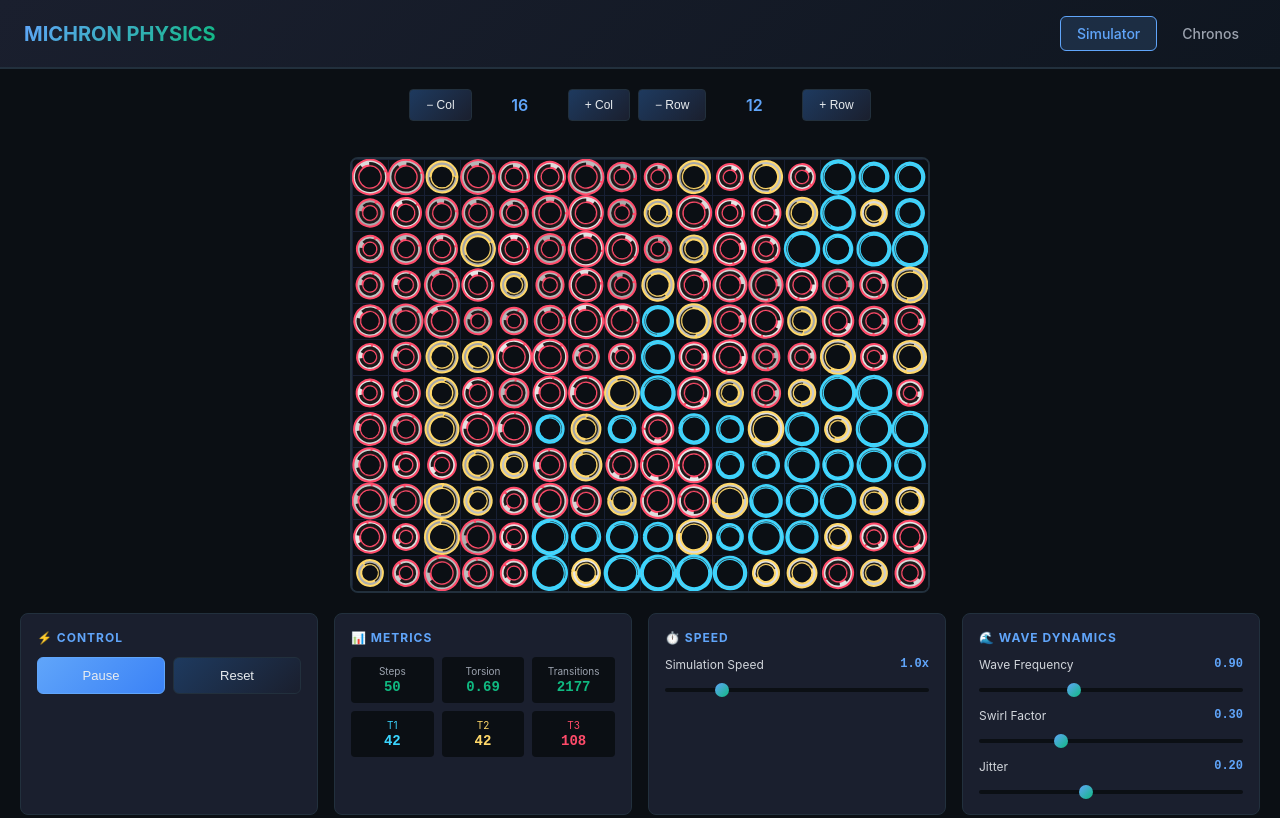
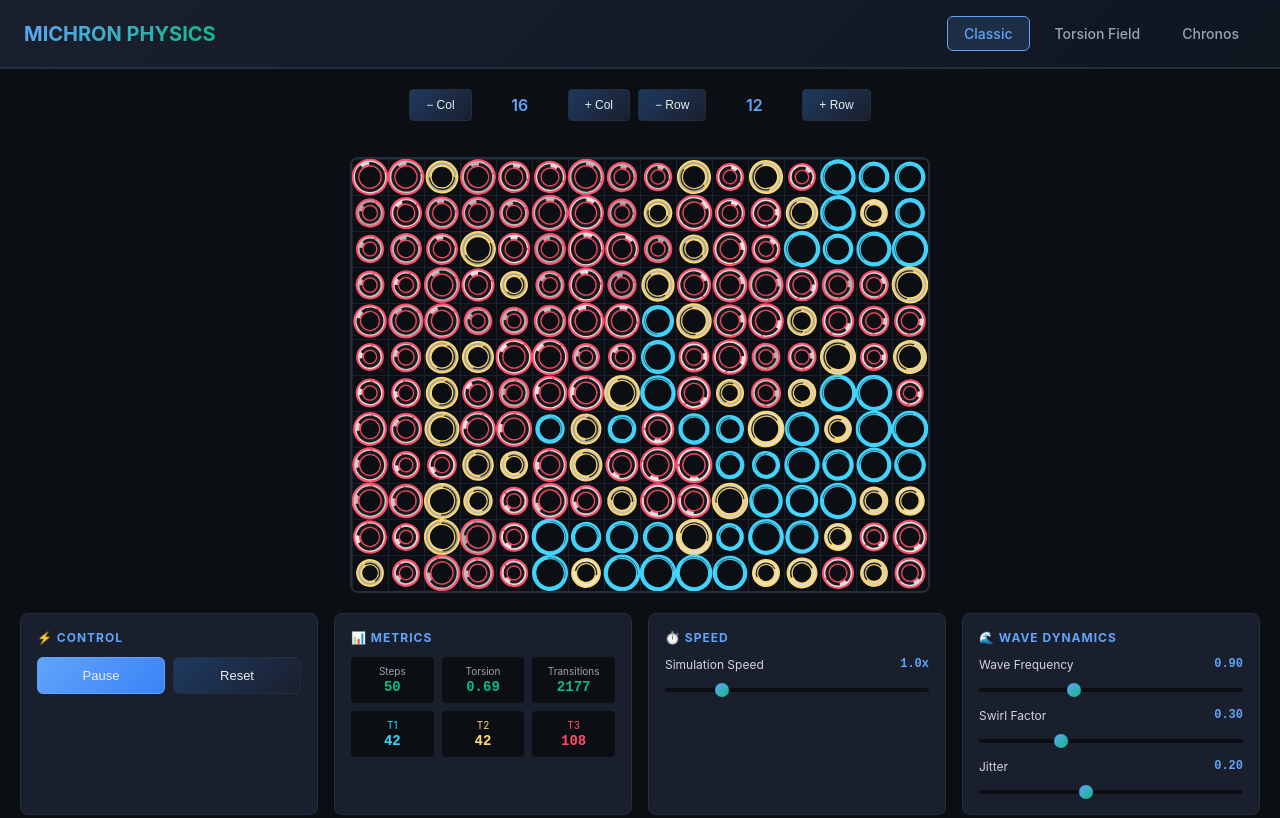
Before and after one commit to regencyfn-alt/angel1, a plain HTML site: page index.html in a window 1280 px wide. Shown: the top 818 px of the page. Drawn offline with Linux system fonts and the light colour scheme; animation ran at ten frames a second.

Commit message:
Add files via upload

```diff
--- a/index.html
+++ b/index.html
@@ -182,7 +182,8 @@ input[type="range"]::-webkit-slider-thumb {
 <nav class="nav">
   <div class="nav-brand">MICHRON PHYSICS</div>
   <div class="nav-links">
-    <a href="index.html" class="active">Simulator</a>
+    <a href="index.html" class="active">Classic</a>
+    <a href="torsion-field.html">Torsion Field</a>
     <a href="chronos.html">Chronos</a>
   </div>
 </nav>
```
